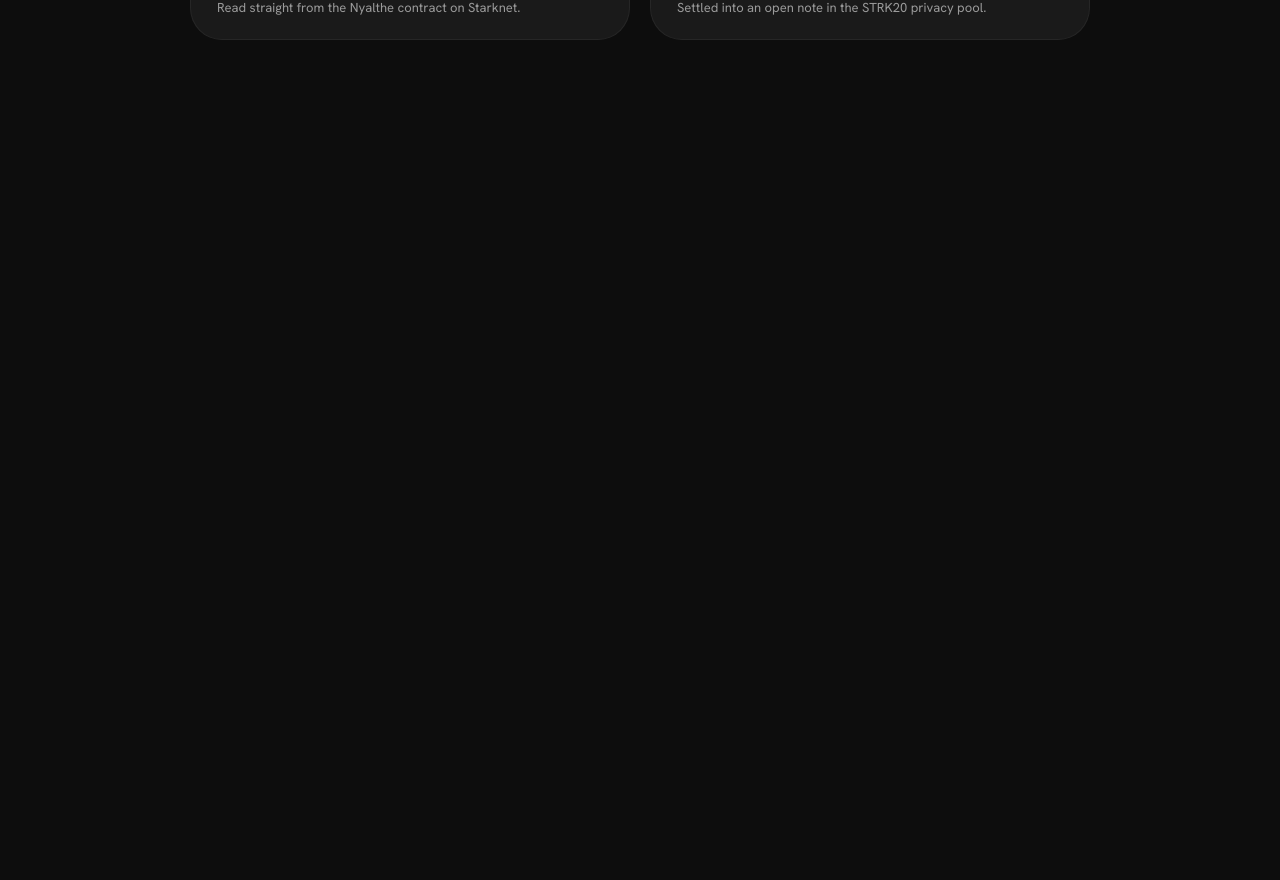
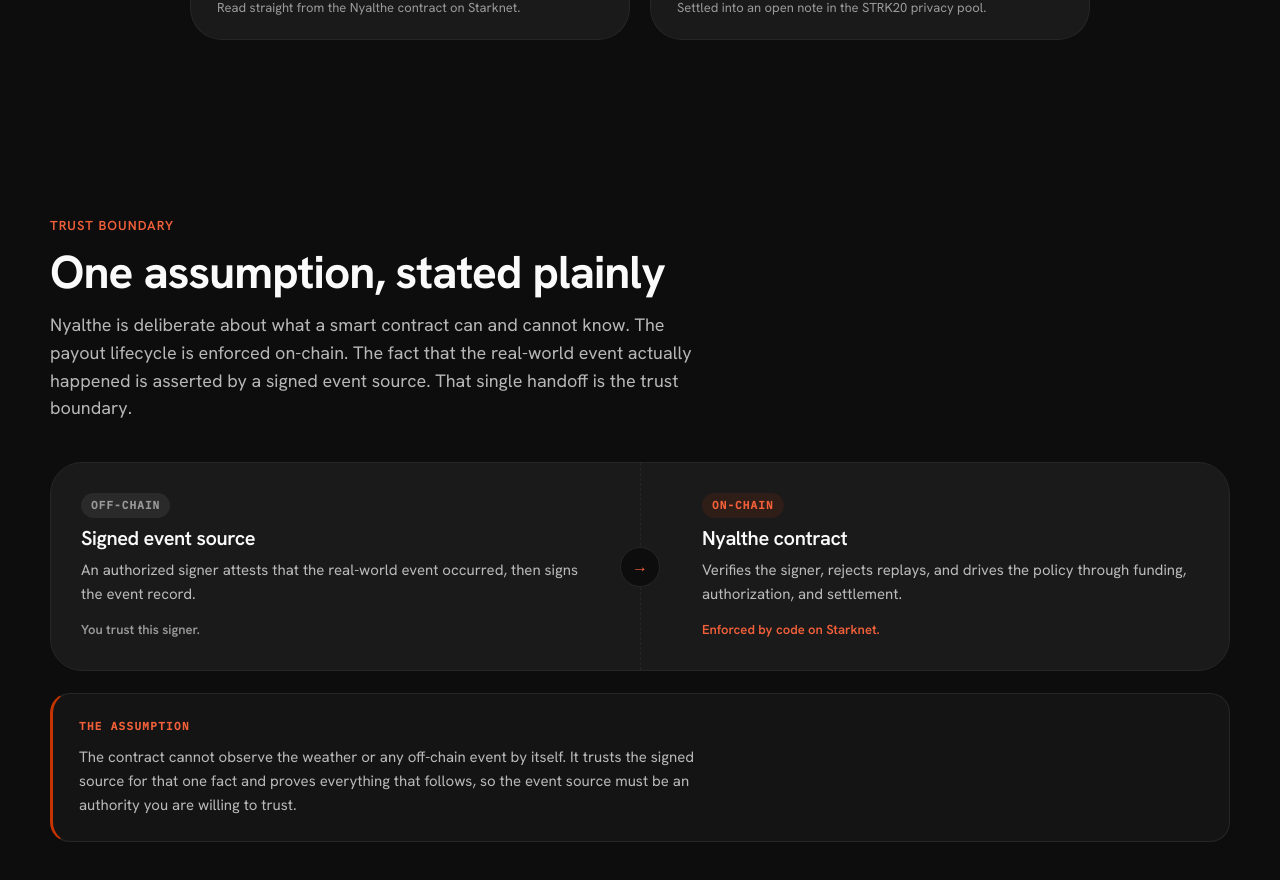
Before and after one commit to mystiquemide/nyalthe, a Next.js app: page / in a window 1280 px wide. Shown: the part 2913-3793 px from the top of the page. Before the commit the page ends 3041 px from the top, so only its background shows below. Built offline with nearby package versions, Linux system fonts and the light colour scheme.

Commit message:
Add trust boundary section

```diff
--- /dev/null
+++ b/src/app/components/site/TrustBoundary.module.css
@@ -0,0 +1,181 @@
+.section {
+  background: var(--canvas);
+  padding: 88px var(--gutter);
+}
+
+.inner {
+  max-width: var(--maxw);
+  margin: 0 auto;
+}
+
+.head {
+  max-width: 680px;
+  margin-bottom: 40px;
+}
+
+.eyebrow {
+  font-size: 13px;
+  font-weight: 600;
+  letter-spacing: 0.08em;
+  text-transform: uppercase;
+  color: var(--aqua-deep);
+  margin-bottom: 12px;
+}
+
+.h2 {
+  font-size: clamp(30px, 4.5vw, 46px);
+  font-weight: 700;
+  letter-spacing: -0.02em;
+  margin-bottom: 14px;
+}
+
+.intro {
+  font-size: 18px;
+  line-height: 1.55;
+  color: var(--body);
+  max-width: 64ch;
+}
+
+.flow {
+  display: grid;
+  grid-template-columns: 1fr auto 1fr;
+  align-items: stretch;
+  border: 1px solid var(--border);
+  border-radius: var(--radius);
+  background: var(--surface-2);
+  overflow: hidden;
+}
+
+.node {
+  padding: 30px 30px;
+  display: flex;
+  flex-direction: column;
+  gap: 10px;
+}
+
+.nodeTag {
+  align-self: flex-start;
+  font-family: var(--font-mono);
+  font-size: 11px;
+  font-weight: 700;
+  letter-spacing: 0.1em;
+  text-transform: uppercase;
+  color: var(--muted);
+  background: rgba(154, 154, 154, 0.12);
+  padding: 4px 10px;
+  border-radius: var(--radius-chip);
+}
+.nodeTag.onchain {
+  color: var(--aqua-deep);
+  background: rgba(197, 52, 0, 0.12);
+}
+
+.nodeTitle {
+  font-size: 20px;
+  font-weight: 600;
+  color: var(--ink);
+}
+
+.nodeText {
+  font-size: 15px;
+  line-height: 1.55;
+  color: var(--body);
+}
+
+.trustLine {
+  margin-top: 4px;
+  font-size: 13px;
+  font-weight: 600;
+  color: var(--muted);
+}
+.onchainNode .trustLine {
+  color: var(--aqua-deep);
+}
+
+.divider {
+  position: relative;
+  width: 64px;
+  display: flex;
+  align-items: center;
+  justify-content: center;
+}
+.divider::before {
+  content: "";
+  position: absolute;
+  top: 0;
+  bottom: 0;
+  left: 50%;
+  border-left: 1px dashed var(--border);
+}
+
+.badge {
+  position: relative;
+  z-index: 1;
+  width: 40px;
+  height: 40px;
+  border-radius: 50%;
+  display: flex;
+  align-items: center;
+  justify-content: center;
+  background: var(--canvas);
+  border: 1px solid var(--border);
+  color: var(--aqua-deep);
+  font-size: 16px;
+  line-height: 1;
+}
+.badge::before {
+  content: "\2192";
+}
+
+.callout {
+  margin-top: 22px;
+  background: var(--panel);
+  border: 1px solid var(--border);
+  border-left: 3px solid var(--aqua);
+  border-radius: var(--radius-card);
+  padding: 24px 26px;
+}
+
+.calloutTitle {
+  font-family: var(--font-mono);
+  font-size: 11px;
+  font-weight: 700;
+  letter-spacing: 0.12em;
+  text-transform: uppercase;
+  color: var(--aqua-deep);
+  margin-bottom: 10px;
+}
+
+.calloutText {
+  font-size: 15px;
+  line-height: 1.6;
+  color: var(--body);
+  max-width: 74ch;
+}
+
+@media (max-width: 760px) {
+  .flow {
+    grid-template-columns: 1fr;
+  }
+  .divider {
+    width: auto;
+    height: 56px;
+  }
+  .divider::before {
+    top: 50%;
+    left: 0;
+    right: 0;
+    bottom: auto;
+    border-left: none;
+    border-top: 1px dashed var(--border);
+  }
+  .badge::before {
+    content: "\2193";
+  }
+}
+
+@media (max-width: 560px) {
+  .section {
+    padding: 64px var(--gutter);
+  }
+}
--- /dev/null
+++ b/src/app/components/site/TrustBoundary.tsx
@@ -0,0 +1,55 @@
+import styles from "./TrustBoundary.module.css";
+
+export default function TrustBoundary() {
+  return (
+    <section id="trust" className={styles.section}>
+      <div className={styles.inner}>
+        <div className={styles.head}>
+          <p className={styles.eyebrow}>Trust boundary</p>
+          <h2 className={styles.h2}>One assumption, stated plainly</h2>
+          <p className={styles.intro}>
+            Nyalthe is deliberate about what a smart contract can and cannot know. The
+            payout lifecycle is enforced on-chain. The fact that the real-world event
+            actually happened is asserted by a signed event source. That single handoff is
+            the trust boundary.
+          </p>
+        </div>
+
+        <div className={styles.flow}>
+          <div className={styles.node}>
+            <span className={styles.nodeTag}>Off-chain</span>
+            <h3 className={styles.nodeTitle}>Signed event source</h3>
+            <p className={styles.nodeText}>
+              An authorized signer attests that the real-world event occurred, then signs
+              the event record.
+            </p>
+            <p className={styles.trustLine}>You trust this signer.</p>
+          </div>
+
+          <div className={styles.divider} aria-hidden>
+            <span className={styles.badge} />
+          </div>
+
+          <div className={`${styles.node} ${styles.onchainNode}`}>
+            <span className={`${styles.nodeTag} ${styles.onchain}`}>On-chain</span>
+            <h3 className={styles.nodeTitle}>Nyalthe contract</h3>
+            <p className={styles.nodeText}>
+              Verifies the signer, rejects replays, and drives the policy through funding,
+              authorization, and settlement.
+            </p>
+            <p className={styles.trustLine}>Enforced by code on Starknet.</p>
+          </div>
+        </div>
+
+        <div className={styles.callout}>
+          <p className={styles.calloutTitle}>The assumption</p>
+          <p className={styles.calloutText}>
+            The contract cannot observe the weather or any off-chain event by itself. It
+            trusts the signed source for that one fact and proves everything that follows,
+            so the event source must be an authority you are willing to trust.
+          </p>
+        </div>
+      </div>
+    </section>
+  );
+}
--- a/src/app/page.tsx
+++ b/src/app/page.tsx
@@ -3,6 +3,7 @@
 import HowItWorks from "./components/site/HowItWorks";
 import PrivateByDesign from "./components/site/PrivateByDesign";
 import ProofModel from "./components/site/ProofModel";
+import TrustBoundary from "./components/site/TrustBoundary";
 
 export default function Page() {
   return (
@@ -13,6 +14,7 @@
         <HowItWorks />
         <PrivateByDesign />
         <ProofModel />
+        <TrustBoundary />
       </main>
     </>
   );
```
